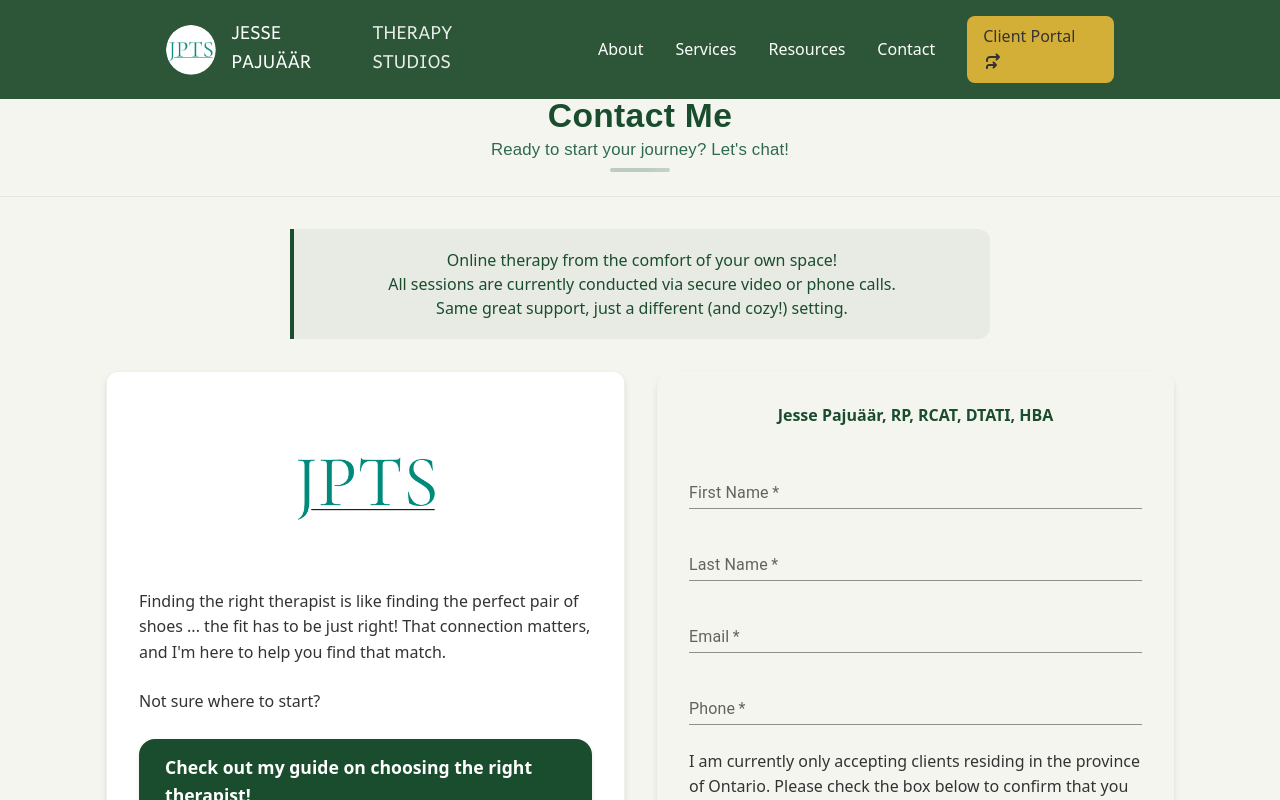
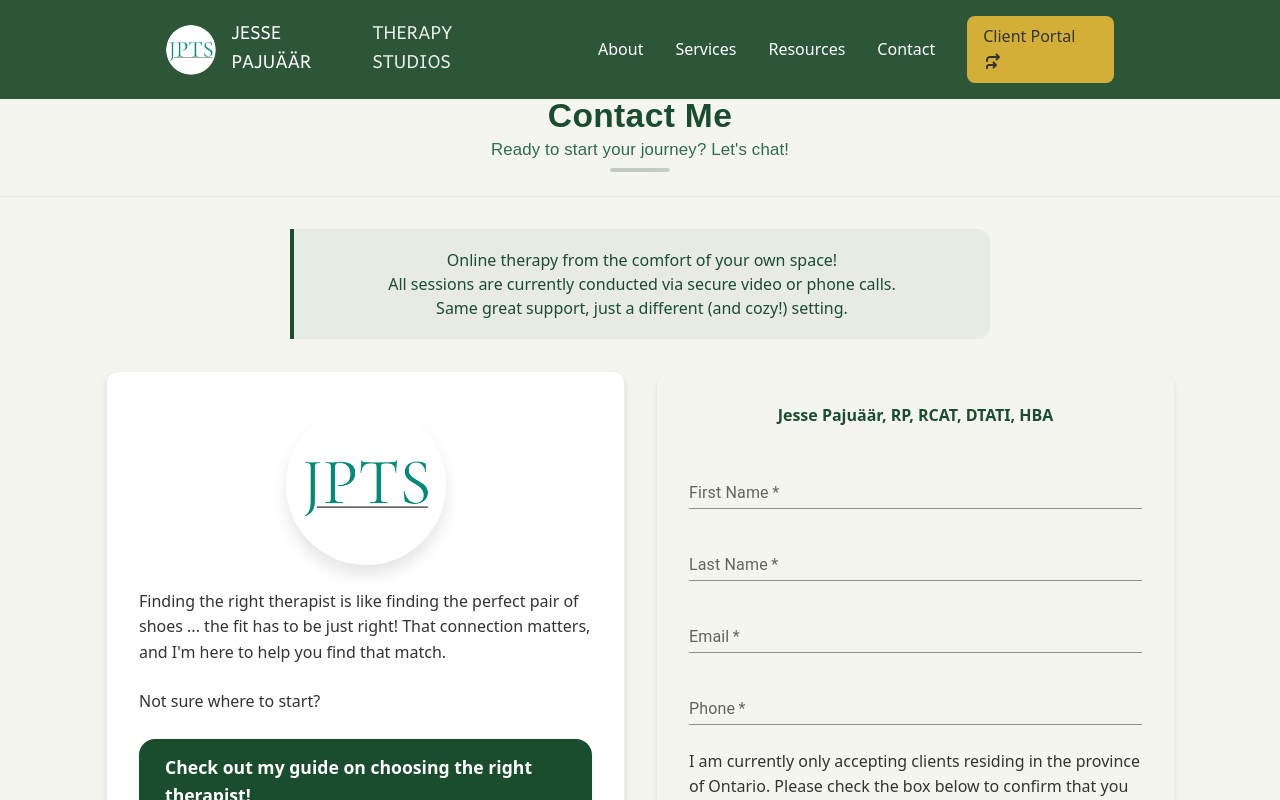
Before and after one commit to danispinxo/jesse-site, a Next.js app: page /contact in a window 1280 px wide. Shown: the top 800 px of the page. Built offline with nearby package versions, Linux system fonts and the light colour scheme; a web font is replaced by a local one.

Commit message:
Enhance contact styles by adding padding, border-radius, and box-shadow to improve visual presentation

```diff
--- a/src/app/styles/contact.scss
+++ b/src/app/styles/contact.scss
@@ -112,6 +112,9 @@
     display: block;
     max-width: 160px;
     margin: 0 auto 1.5rem;
+    padding: 0.5rem;
+    border-radius: 50%;
+    box-shadow: $shadow-lg;
   }
 
   p {
```
